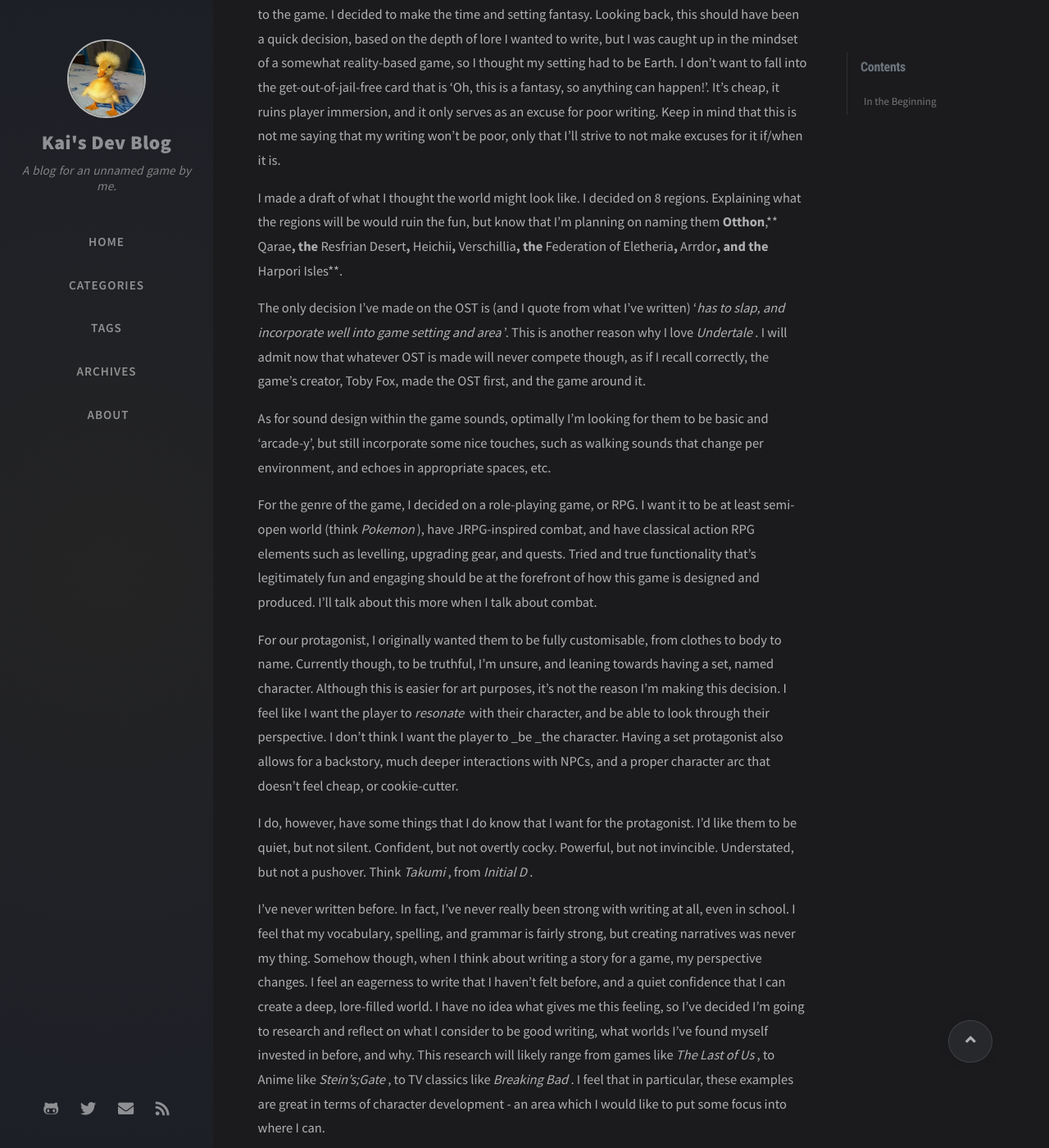
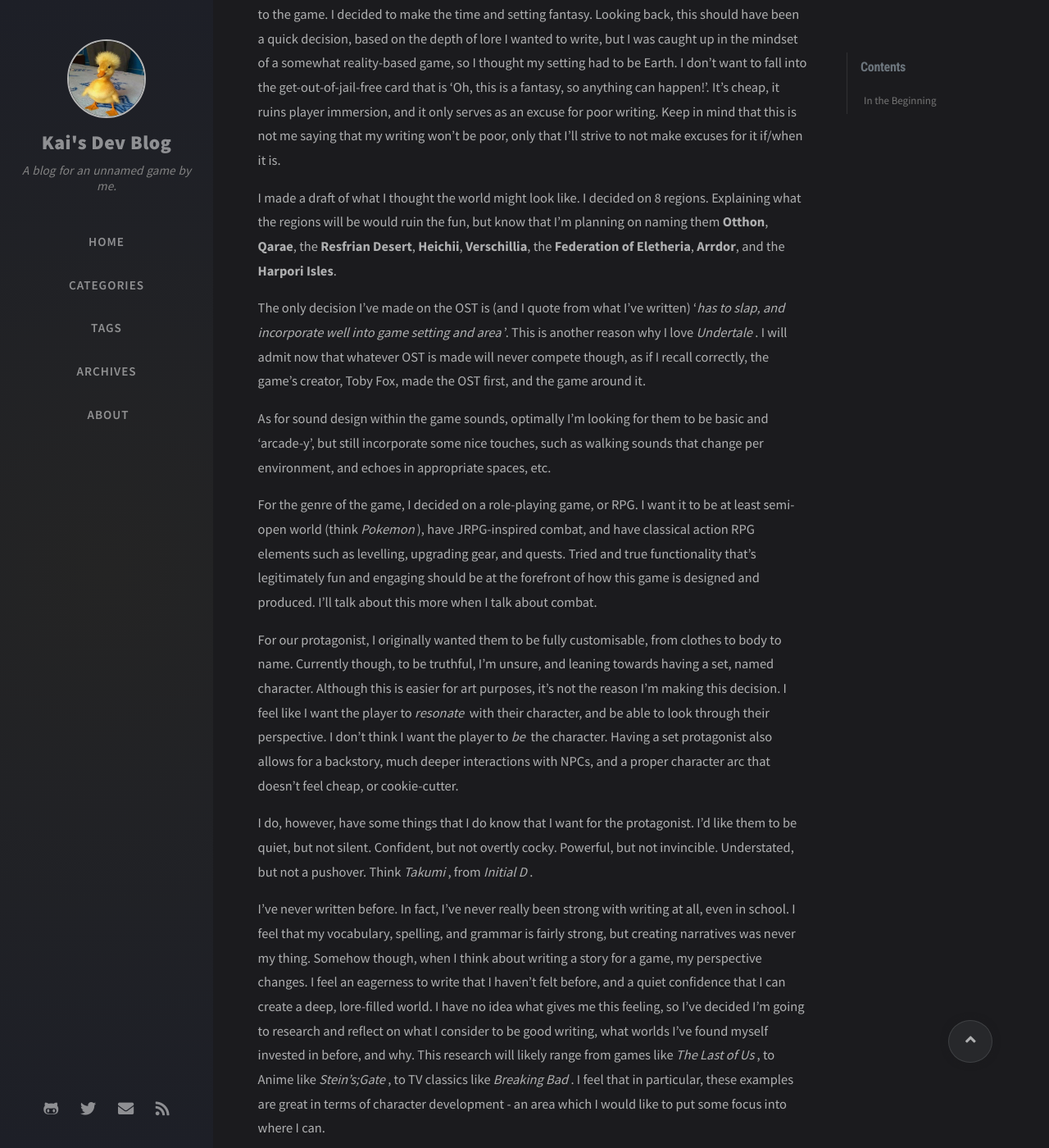
Before and after one commit to klongmore/klongmore.github.io, a Jekyll site: the page built from _posts/2020-12-12-In the Beginning.md, in a window 1280 px wide and 1400 px high, scrolled down 2275 px. Shown: the whole window at 82% size. Built offline with Jekyll 4.4.1, drawn with Linux system fonts in a browser that asks for light colours; nearby versions of some CDN libraries; comment, search, counter and statistics services are not loaded; some of the changed text lies outside the part shown.

Commit message:
fix md issues

```diff
--- a/_posts/2020-12-12-In the Beginning.md
+++ b/_posts/2020-12-12-In the Beginning.md
@@ -11,7 +11,7 @@
 
 *   Although I'll be doing my best to make this be readable, I would discourage any expectations for any of this to be 'essay-tier', per se. This is basically just thoughts and progress spewed out onto a reasonable medium.
 *   I understand that it's likely that pretty much nobody reads all this. That's okay. It's a nice place to talk to myself.
-*   This first post is going to be _quite _long. The coming posts after this one will be less wordy, and contain visual progress. The first paragraph below should hopefully act as a decent TL;DR.
+*   This first post is going to be _quite_ long. The coming posts after this one will be less wordy, and contain visual progress. The first paragraph below should hopefully act as a decent TL;DR.
 
 **Summary of this post:** I'm going to make a game. I don't yet know how long it will take. This blog will document my progress. The game will be a classic 2D RPG, inspired by less-classical 2D RPGs like Undertale and Stardew Valley, with a strong focus on writing and polish. For now, I'll be making this in Unity/C# to get accustomed to an industry-standard working environment. Although this is a personal project, I'm hoping that the experience, documentation, and final product I end up with might help me find a job in an industry I'd love to work in, being game design.
 
@@ -29,7 +29,7 @@
 
 ## The Decisions I Made
 
-I decided that I would need a way to document my progress. It's all well and good to make a game, but unless you have some way to detail how you've made it, who cares? This is where I decided on this blog. **GitHub** offers some nice free hosting, **Jekyll **offers an easy way to blog with markdown, and **Chirpy** provides a cool theme. I've decided more recently that I'd like to make progress updates whenever I feel that the game is at at least a semi-important development milestone (or just whenever I feel like making a post).
+I decided that I would need a way to document my progress. It's all well and good to make a game, but unless you have some way to detail how you've made it, who cares? This is where I decided on this blog. **GitHub** offers some nice free hosting, **Jekyll** offers an easy way to blog with markdown, and **Chirpy** provides a cool theme. I've decided more recently that I'd like to make progress updates whenever I feel that the game is at at least a semi-important development milestone (or just whenever I feel like making a post).
 
 I wanted to use an industry-standard(ish) technology stack. Upon doing some research, I decided that C# was going to be the language. Although I initially wanted to use MonoGame (ex-XNA), but decided to use the Unity Engine, as the resources for it were too good to pass up, and because it's nice to get some experience in what is possibly the most widely-used engine out there.
 
@@ -39,7 +39,7 @@
 
 The time period and setting for the game was where I put the most thought into. I'm a sucker for the classic, medieval RPG game with swords, bows, arrows, and the like (think _Kingdom Come: Deliverance_), but unfortunately it feels like the time period has been done to death, and although this is a personal project, I'd still like people to play it. There needs to be some sort of uniqueness to the game. I decided to make the time and setting fantasy. Looking back, this should have been a quick decision, based on the depth of lore I wanted to write, but I was caught up in the mindset of a somewhat reality-based game, so I thought my setting had to be Earth. I don't want to fall into the get-out-of-jail-free card that is 'Oh, this is a fantasy, so anything can happen!'. It's cheap, it ruins player immersion, and it only serves as an excuse for poor writing. Keep in mind that this is not me saying that my writing won't be poor, only that I'll strive to not make excuses for it if/when it is.
 
-I made a draft of what I thought the world might look like. I decided on 8 regions. Explaining what the regions will be would ruin the fun, but know that I'm planning on naming them **Otthon**,** Qarae**, the** Resfrian Desert**,** Heichii**,** Verschillia**,** **the** Federation of Eletheria**,** Arrdor**, and the** Harpori Isles**.
+I made a draft of what I thought the world might look like. I decided on 8 regions. Explaining what the regions will be would ruin the fun, but know that I'm planning on naming them **Otthon**, **Qarae**, the **Resfrian Desert**, **Heichii**, **Verschillia**, the **Federation of Eletheria**, **Arrdor**, and the **Harpori Isles**.
 
 The only decision I've made on the OST is (and I quote from what I've written) '_has to slap, and incorporate well into game setting and area_'. This is another reason why I love _Undertale_. I will admit now that whatever OST is made will never compete though, as if I recall correctly, the game's creator, Toby Fox, made the OST first, and the game around it.
 
@@ -47,7 +47,7 @@
 
 For the genre of the game, I decided on a role-playing game, or RPG. I want it to be at least semi-open world (think _Pokemon_), have JRPG-inspired combat, and have classical action RPG elements such as levelling, upgrading gear, and quests. Tried and true functionality that's legitimately fun and engaging should be at the forefront of how this game is designed and produced. I'll talk about this more when I talk about combat.
 
-For our protagonist, I originally wanted them to be fully customisable, from clothes to body to name. Currently though, to be truthful, I'm unsure, and leaning towards having a set, named character. Although this is easier for art purposes, it's not the reason I'm making this decision. I feel like I want the player to _resonate_ with their character, and be able to look through their perspective. I don't think I want the player to _be _the character. Having a set protagonist also allows for a backstory, much deeper interactions with NPCs, and a proper character arc that doesn't feel cheap, or cookie-cutter.
+For our protagonist, I originally wanted them to be fully customisable, from clothes to body to name. Currently though, to be truthful, I'm unsure, and leaning towards having a set, named character. Although this is easier for art purposes, it's not the reason I'm making this decision. I feel like I want the player to _resonate_ with their character, and be able to look through their perspective. I don't think I want the player to _be_ the character. Having a set protagonist also allows for a backstory, much deeper interactions with NPCs, and a proper character arc that doesn't feel cheap, or cookie-cutter.
 
 I do, however, have some things that I do know that I want for the protagonist. I'd like them to be quiet, but not silent. Confident, but not overtly cocky. Powerful, but not invincible. Understated, but not a pushover. Think _Takumi_, from _Initial D_.
 
```
